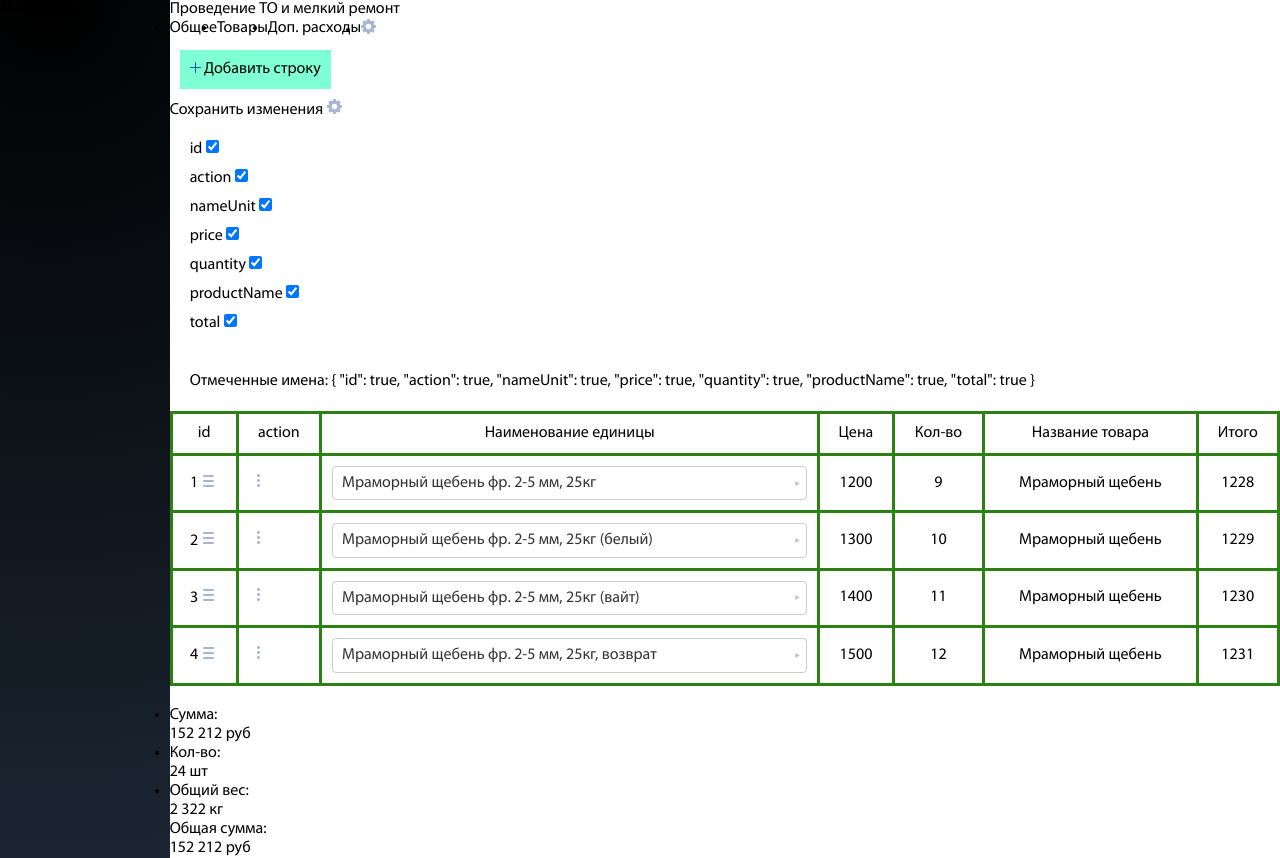
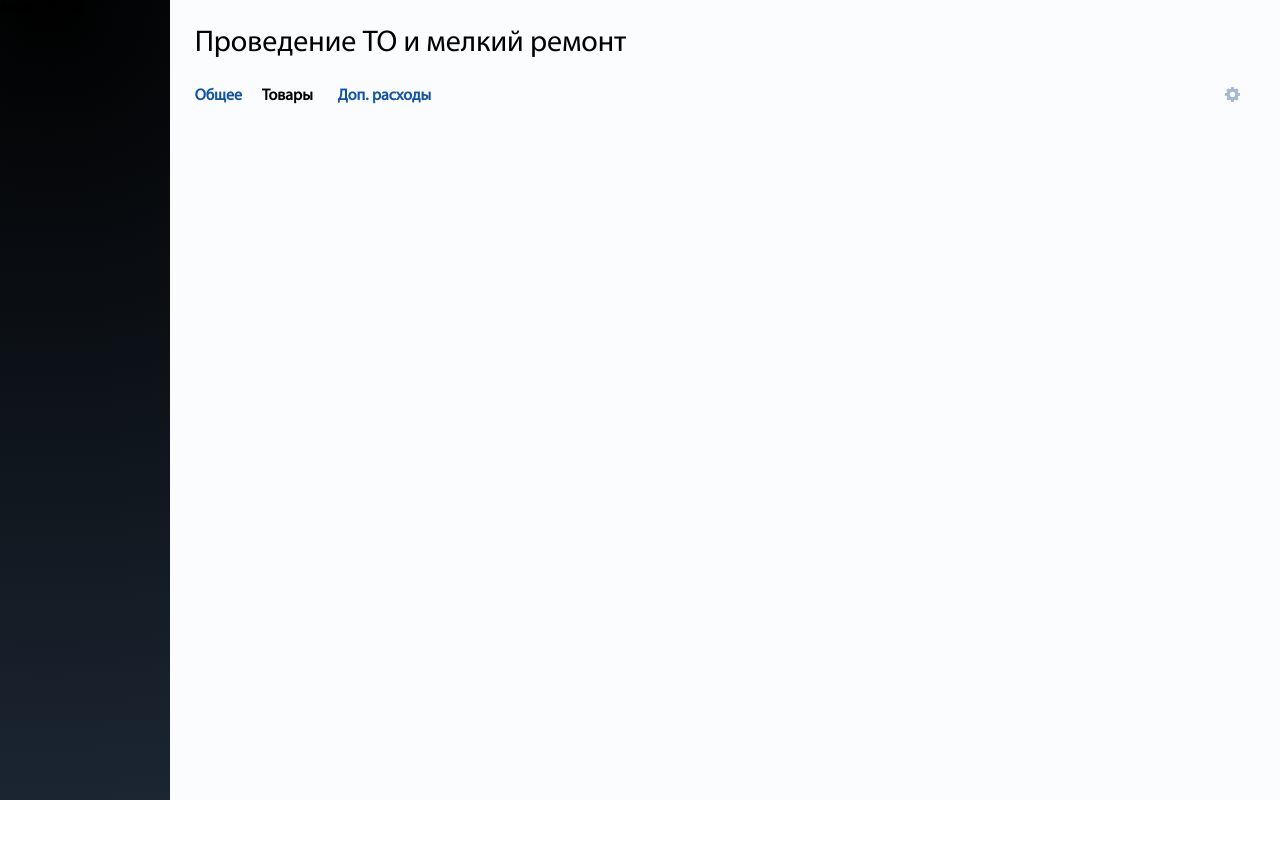
Before and after one commit to eugened503/opt6-test, a Vue app: page / in a window 1280 px wide. After the commit the page ends 800 px from the top, so only its background shows below. Built offline with nearby package versions, Linux system fonts and the light colour scheme.

Commit message:
feat: added styles for the DisplayColumnsMenu, ContentMenu and MainContent

```diff
--- /dev/null
+++ b/src/components/ContentMenu.vue
@@ -0,0 +1,91 @@
+<template>
+  <div class="menu">
+    <button
+      class="menu__button"
+      :class="{ active: displayingColumns }"
+      type="button"
+      @click="displayingColumnsToggle"
+    >
+      <span>Отображение столбцов</span>
+      <div class="menu__arrow"></div>
+    </button>
+    <button
+      class="menu__button"
+      :class="{ active: columnOrder }"
+      type="button"
+      @click="columnOrderToggle"
+    >
+      <span>Порядок столбцов</span>
+      <div class="menu__arrow"></div>
+    </button>
+  </div>
+</template>
+
+<script setup>
+import { ref } from "vue";
+const emit = defineEmits(["displayColumnsMenuToggle"]);
+const displayingColumns = ref(false);
+const columnOrder = ref(false);
+
+const displayingColumnsToggle = () => {
+  displayingColumns.value = true;
+  columnOrder.value = false;
+  emit("displayColumnsMenuToggle");
+};
+
+const columnOrderToggle = () => {
+  columnOrder.value = true;
+  displayingColumns.value = false;
+};
+</script>
+
+<style scoped lang="scss">
+.menu {
+  display: flex;
+  flex-direction: column;
+  position: absolute;
+  top: 21px;
+  right: 15px;
+  width: 179px;
+  border-radius: 5px;
+  box-shadow:
+    0 0 3px 0 #000,
+    inset 0 1px 2px 0 rgba(255, 255, 255, 0.5);
+  background-color: #fff;
+
+  &__button {
+    display: flex;
+    justify-content: space-between;
+    align-items: center;
+    padding: 7px 9px;
+
+    &:nth-child(1) {
+      border-radius: 5px 5px 0 0;
+    }
+
+    &:nth-child(2) {
+      border-radius: 0 0 5px 5px;
+    }
+
+    span {
+      display: block;
+      text-align: left;
+      font-size: 14px;
+      color: #161616;
+    }
+
+    &.active {
+      background-color: #eef3f8;
+    }
+  }
+
+  &__arrow {
+    right: 9px;
+    width: 9px;
+    height: 9px;
+    border-top: 2px solid #000000;
+    border-right: 2px solid #000000;
+    transform: rotate(45deg);
+  }
+}
+</style>
--- a/src/components/DisplayColumnsMenu.vue
+++ b/src/components/DisplayColumnsMenu.vue
@@ -1,43 +1,89 @@
 <template>
   <div class="menu">
-        <label for="id">id
-            <input type="checkbox" id="id" value="id" v-model="checkedNames.id">
+    <button
+      class="menu__button"
+      :class="{ active: displayingColumns }"
+      type="button"
+      @click="emit('displayColumnsMenuToggle')"
+    >
+      <div class="menu__arrow"></div>
+      <span>Отображение столбцов</span>
+    </button>
+    <div class="menu__body">
+      <label for="id">
+        <input type="checkbox" id="id" value="id" v-model="checkedNames.id" />
+        <span>ID</span>
       </label>
 
-        <label for="john">action
-            <input type="checkbox" id="action" value="action" v-model="checkedNames.action">
+      <label for="john">
+        <input
+          type="checkbox"
+          id="action"
+          value="action"
+          v-model="checkedNames.action"
+        />
+        <span>Действие</span>
       </label>
 
-        <label for="nameUnit">nameUnit
-            <input type="checkbox" id="nameUnit" value="nameUnit" v-model="checkedNames.nameUnit">
+      <label for="nameUnit">
+        <input
+          type="checkbox"
+          id="nameUnit"
+          value="nameUnit"
+          v-model="checkedNames.nameUnit"
+        />
+        <span>Наименование единицы</span>
       </label>
 
-        <label for="price">price
-            <input type="checkbox" id="price" value="price" v-model="checkedNames.price">
+      <label for="price">
+        <input
+          type="checkbox"
+          id="price"
+          value="price"
+          v-model="checkedNames.price"
+        />
+        <span>Цена</span>
       </label>
 
-        <label for="quantity">quantity
-            <input type="checkbox" id="quantity" value="quantity" v-model="checkedNames.quantity">
+      <label for="quantity">
+        <input
+          type="checkbox"
+          id="quantity"
+          value="quantity"
+          v-model="checkedNames.quantity"
+        />
+        <span>Кол-во</span>
       </label>
 
-        <label for="productName">productName
-            <input type="checkbox" id="productName" value="productName" v-model="checkedNames.productName">
+      <label for="productName">
+        <input
+          type="checkbox"
+          id="productName"
+          value="productName"
+          v-model="checkedNames.productName"
+        />
+        <span>Название товара</span>
       </label>
 
-        <label for="total">total
-            <input type="checkbox" id="total" value="total" v-model="checkedNames.total">
+      <label for="total">
+        <input
+          type="checkbox"
+          id="total"
+          value="total"
+          v-model="checkedNames.total"
+        />
+        <span>Итого</span>
       </label>
-        <br>
-        <span>Отмеченные имена: {{ checkedNames }}</span>
+    </div>
   </div>
 </template>
 
-
 <script setup>
 import { watch, toRef, reactive } from "vue";
-const emit = defineEmits(['getCheckedNames'])
+const emit = defineEmits(["getCheckedNames", "displayColumnsMenuToggle"]);
 
-const checkedNames = toRef(reactive({
+const checkedNames = toRef(
+  reactive({
     id: true,
     action: true,
     nameUnit: true,
@@ -45,22 +91,73 @@ const checkedNames = toRef(reactive({
     quantity: true,
     productName: true,
     total: true,
-}));
+  }),
+);
 
-watch(checkedNames, (newCheckedNames) => {
+watch(
+  checkedNames,
+  (newCheckedNames) => {
     if (newCheckedNames) {
-        emit('getCheckedNames', checkedNames.value);
+      emit("getCheckedNames", checkedNames.value);
     }
-}, { deep: true });
-
+  },
+  { deep: true },
+);
 </script>
-
 
 <style scoped lang="scss">
 .menu {
   display: flex;
   flex-direction: column;
   gap: 10px;
-    margin: 20px;
+  position: absolute;
+  top: 21px;
+  right: 15px;
+  width: 210px;
+  border-radius: 5px;
+  box-shadow:
+    0 0 3px 0 #000,
+    inset 0 1px 2px 0 rgba(255, 255, 255, 0.5);
+  background-color: #fff;
+  padding: 7px 10px;
+
+  &__body {
+    display: flex;
+    flex-direction: column;
+    gap: 10px;
+  }
+
+  label {
+    display: flex;
+    align-items: center;
+    gap: 5px;
+
+    input {
+      cursor: pointer;
+    }
+  }
+
+  &__button {
+    display: flex;
+    gap: 10px;
+    align-items: center;
+    padding: 7px 9px;
+
+    span {
+      display: block;
+      text-align: left;
+      font-size: 14px;
+      color: #161616;
+    }
+  }
+
+  &__arrow {
+    right: 9px;
+    width: 9px;
+    height: 9px;
+    border-top: 2px solid #000000;
+    border-right: 2px solid #000000;
+    transform: rotate(-135deg);
+  }
 }
 </style>
--- a/src/components/MainContent.vue
+++ b/src/components/MainContent.vue
@@ -1,31 +1,133 @@
 <template>
   <div class="main-content">
-    <h1>Проведение ТО и мелкий ремонт</h1>
-    <ul class="main-content__menu">
-      <li>Общее</li>
-      <li>Товары</li>
-      <li>Доп. расходы</li>
-      <li>
-        <button type="button">
-          <gearWheel />
-        </button>
-      </li>
-    </ul>
-    <TheTable />
+    <div class="main-content__header">
+      <button class="main-content__button" type="button">
+        <threeLines />
+      </button>
+      <h1 class="main-content__title">Проведение ТО и мелкий ремонт</h1>
+    </div>
+    <div class="main-content__menu">
+      <ul class="main-content__menu-nav">
+        <li>Общее</li>
+        <li class="active">Товары</li>
+        <li>Доп. расходы</li>
+      </ul>
+      <button
+        class="main-content__menu-button"
+        type="button"
+        @click="ContentMenuToggle"
+      >
+        <gearWheel />
+      </button>
+      <ContentMenu
+        v-if="isContentMenu"
+        @display-columns-menu-toggle="displayColumnsMenuToggle"
+      />
+      <DisplayColumnsMenu
+        v-if="isDisplayColumnsMenu"
+        @display-columns-menu-toggle="displayColumnsMenuToggle"
+      />
+    </div>
+    <!-- <TheTable /> -->
   </div>
 </template>
 
 <script setup>
+import { ref } from "vue";
 import gearWheel from "@/assets/images/gearWheel.svg";
-import TheTable from "@/components/TheTable.vue";
+//import TheTable from "@/components/TheTable.vue";
+import ContentMenu from "@/components/ContentMenu.vue";
+import DisplayColumnsMenu from "@/components/DisplayColumnsMenu.vue";
+import threeLines from "@/assets/images/threeLines.svg";
+const isContentMenu = ref(false);
+const isDisplayColumnsMenu = ref(false);
+
+const ContentMenuToggle = () => {
+  isContentMenu.value = !isContentMenu.value;
+  isDisplayColumnsMenu.value = false;
+};
+
+const displayColumnsMenuToggle = () => {
+  isDisplayColumnsMenu.value = !isDisplayColumnsMenu.value;
+};
 </script>
 
 <style scoped lang="scss">
 .main-content {
+  padding: 25px;
   width: calc(1499 / 1728 * 100%);
+  background-color: #fbfcfd;
+
+  @media screen and (max-width: 767px) {
+    padding: 16px 10px;
+    width: 100%;
+  }
+
+  @media screen and (max-width: 375px) {
+    //margin: 0 0 16px;
+  }
+
+  &__header {
+    display: flex;
+    gap: 25px;
+    align-items: flex-start;
+  }
+
+  &__button {
+    display: none;
+    margin: 9px 0 0;
+    width: 15px;
+    height: 12px;
+
+    svg {
+      width: 100%;
+      height: 100%;
+    }
+
+    @media screen and (max-width: 767px) {
+      display: block;
+    }
+  }
+
+  &__title {
+    font-size: 30px;
+  }
 
   &__menu {
+    position: relative;
     display: flex;
+    justify-content: space-between;
+    margin: 25px 0 0;
+    padding: 0 15px 0 0;
+  }
+
+  &__menu-nav {
+    display: flex;
+
+    li {
+      font-weight: 600;
+      color: #1253a2;
+
+      &:nth-child(2) {
+        margin: 0 25px 0 20px;
+
+        @media screen and (max-width: 767px) {
+          margin: 0 20px 0 20px;
+        }
+      }
+
+      &.active {
+        color: #000;
+      }
+    }
+  }
+
+  &__menu-button {
+    display: block;
+
+    @media screen and (max-width: 767px) {
+      display: none;
+    }
   }
 }
 </style>
--- a/src/components/MainSidebar.vue
+++ b/src/components/MainSidebar.vue
@@ -8,5 +8,9 @@
 .main-sidebar {
   width: calc(229 / 1728 * 100%);
   background-image: radial-gradient(circle at 29% 0, #000, #1c2734 103%);
+
+  @media screen and (max-width: 767px) {
+    display: none;
+  }
 }
 </style>
--- a/src/main.js
+++ b/src/main.js
@@ -1,5 +1,5 @@
 import { createApp } from "vue";
-//import "./style.scss";
+import "./style.scss";
 import App from "./App.vue";
 import VueSelect from "vue-select";
 import "vue-select/dist/vue-select.css";
--- a/src/style.scss
+++ b/src/style.scss
@@ -11,9 +11,14 @@
   font-style: normal;
   line-height: normal;
   letter-spacing: normal;
+  color: #000;
 }
 
 button {
   border: none;
   background-color: transparent;
 }
+
+ul {
+  list-style-type: none;
+}
--- a/vite.config.js
+++ b/vite.config.js
@@ -10,13 +10,13 @@ export default defineConfig({
     },
   },
   plugins: [vue(), svgLoader()],
-  css: {
-    preprocessorOptions: {
-      scss: {
-        additionalData: `
-          @import "@/style.scss";
-        `,
-      },
-    },
-  },
+  // css: {
+  //   preprocessorOptions: {
+  //     scss: {
+  //       additionalData: `
+  //         @import "@/style.scss";
+  //       `,
+  //     },
+  //   },
+  // },
 });
```
Also changed, not shown: src/assets/data/data.js (+0 -9 lines), src/components/TheBasket.vue (+13 -6 lines), src/components/TheTable.vue (+103 -51 lines), src/assets/images/rightIcon.svg (added). Lines whose indentation alone changed are shown as unchanged.
